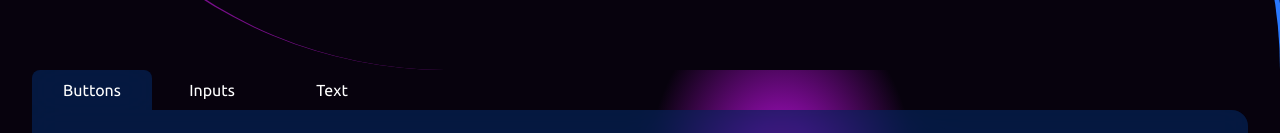
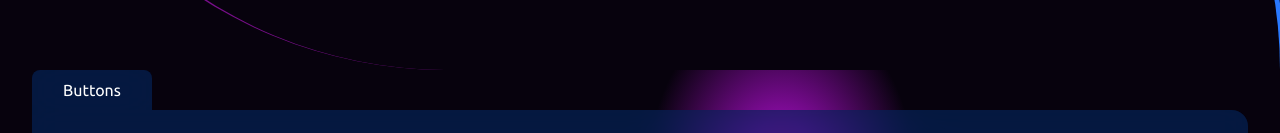
Before and after one commit to ArexSpeed/neograd, a React (Vite) app: page / in a window 1280 px wide. Shown: the part 380-513 px from the top of the page. Built offline with nearby package versions, Linux system fonts and the light colour scheme.

Commit message:
prepare first deploy

```diff
--- a/src/components/Builder.jsx
+++ b/src/components/Builder.jsx
@@ -14,12 +14,12 @@ const Builder = () => {
         <button className={`builder__nav-item ${activeNav === 'Buttons' && 'active'}`} onClick={() => setActiveNav('Buttons')}>
           Buttons
         </button>
-        <button className={`builder__nav-item ${activeNav === 'Inputs' && 'active'}`} onClick={() => setActiveNav('Inputs')}>
+        {/* <button className={`builder__nav-item ${activeNav === 'Inputs' && 'active'}`} onClick={() => setActiveNav('Inputs')}>
           Inputs
         </button>
         <button className={`builder__nav-item ${activeNav === 'Text' && 'active'}`} onClick={() => setActiveNav('Text')}>
           Text
-        </button>
+        </button> */}
       </div>
       <div className="builder__container">
         <div className="builder__settings">
```
Also changed, not shown: firebase.json (added), 2 other files (tests, documents, lock files or other folders).
